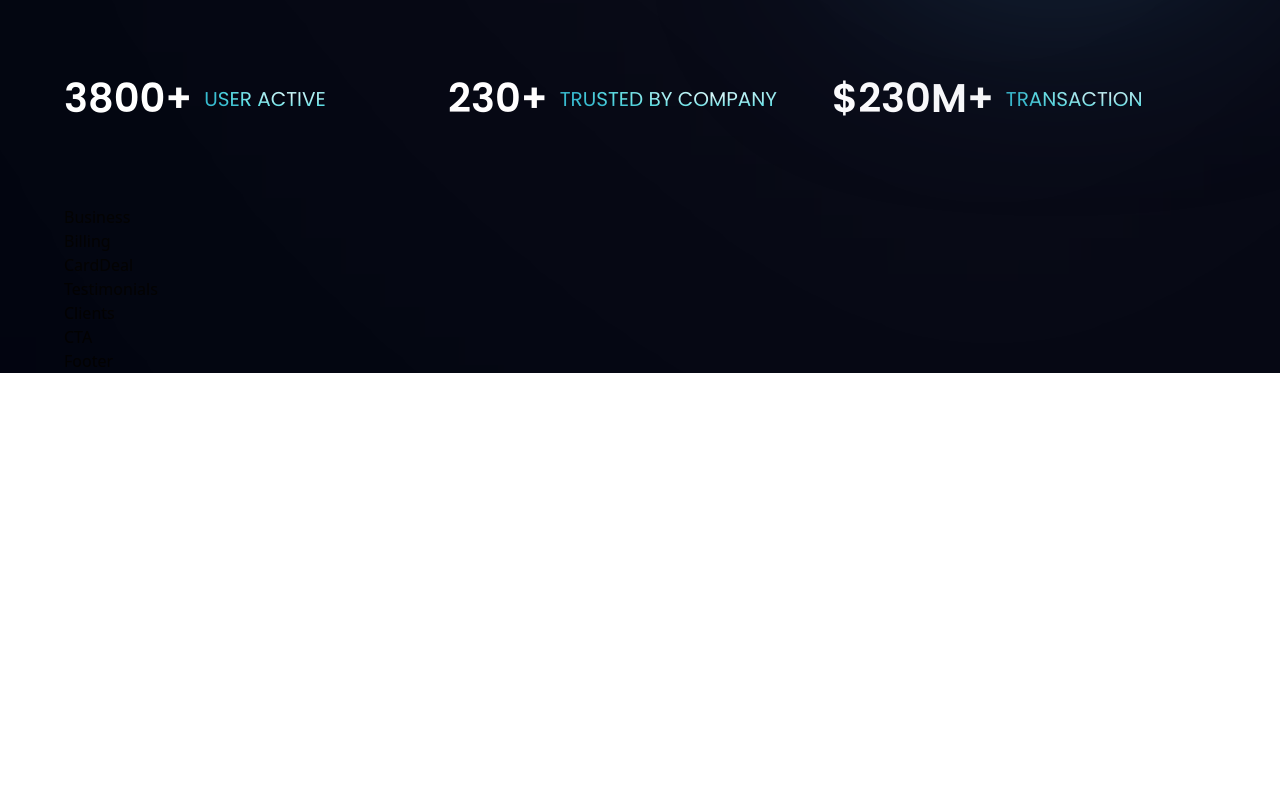
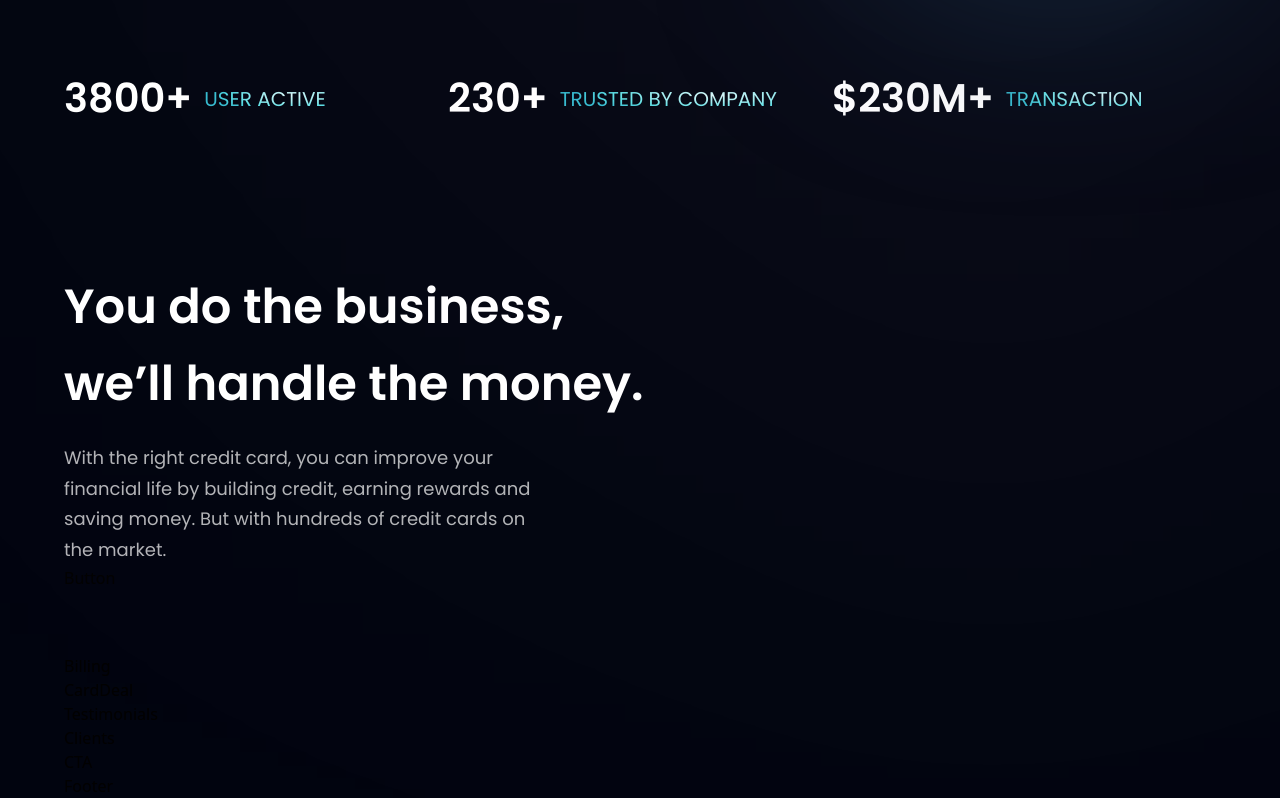
Before and after one commit to Darudul/bank_modern_app, a React (Vite) app: page / in a window 1280 px wide. Shown: the part 716-1514 px from the top of the page. Before the commit the page ends 1089 px from the top, so only its background shows below. Built offline with nearby package versions, Linux system fonts and the light colour scheme.

Commit message:
business component implemented

```diff
--- a/src/components/Business.jsx
+++ b/src/components/Business.jsx
@@ -1,8 +1,22 @@
 import React from 'react'
+import { features } from '../constants'
+import styles, {layout} from '../style'
+import Button from './Button'
 
 const Business = () => {
   return (
-    <div>Business</div>
+    <section id='features' className={layout.section}>
+      <div className={layout.sectionInfo}>
+        <h2 className={styles.heading2}>
+          You do the business, <br className='sm:block hidden' /> we’ll handle the money.
+        </h2>
+        <p className={`${styles.paragraph} max-w-[470px] mt-5 `}>With the right credit card, you can improve your financial life by building credit, earning rewards and saving money. But with hundreds of credit cards on the market.</p>
+
+        <Button styles='mt-10'/>
+
+      </div>
+
+    </section>
   )
 }
 
```
